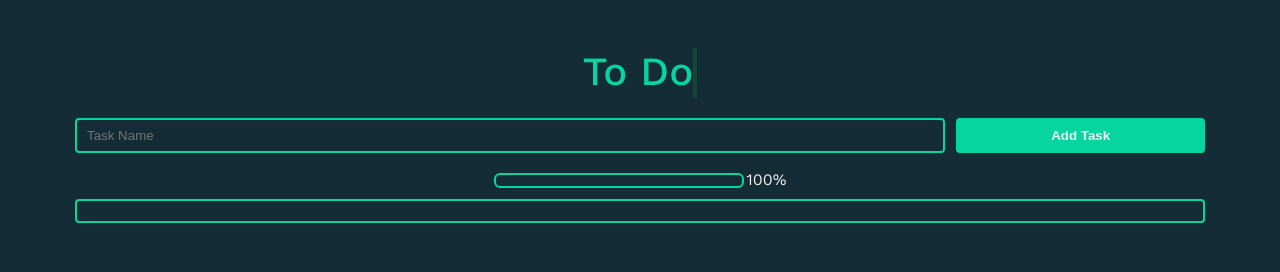
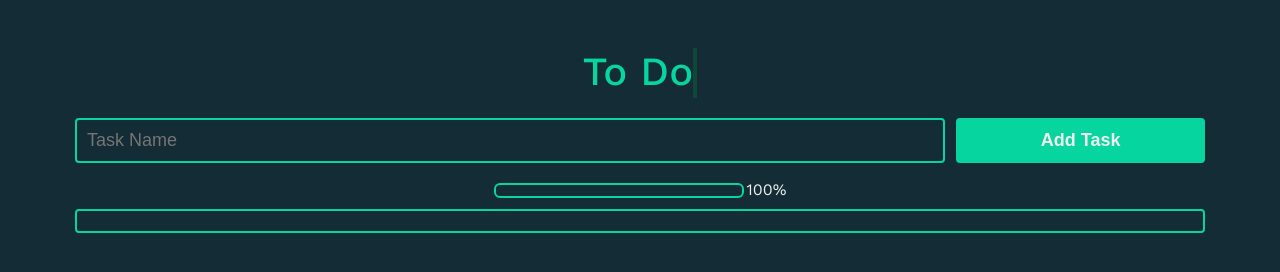
Before and after one commit to khaledkaram510/chicklist, a plain HTML site: page index.html in a window 1280 px wide. Drawn offline with Linux system fonts and the light colour scheme.

Commit message:
change input size

```diff
--- a/css/style.css
+++ b/css/style.css
@@ -56,7 +56,7 @@ body{
 .text{
   padding: 10px;
   width: 77%;
-  height: 35px;
+  /* height: 35px; */
   background-color: var(--bockground-color);
   border: 2px solid #06d59f;
   caret-color: #06d59f;
@@ -64,17 +64,19 @@ body{
   border-radius: 4px;
   outline: none;
   color: var(--font-color);
+  font-size: large;
 }
 
 .submit{
   width: 22%;
-  height: 35px;
+  /* height: 35px; */
   color: var(--font-color);
   font-weight: bold;
   background-color: #06d59f;
   border: 2px solid #06d59f;
   border-radius: 4px;
   cursor: pointer;
+  font-size: large;
 }
 
 .tasks{
```
